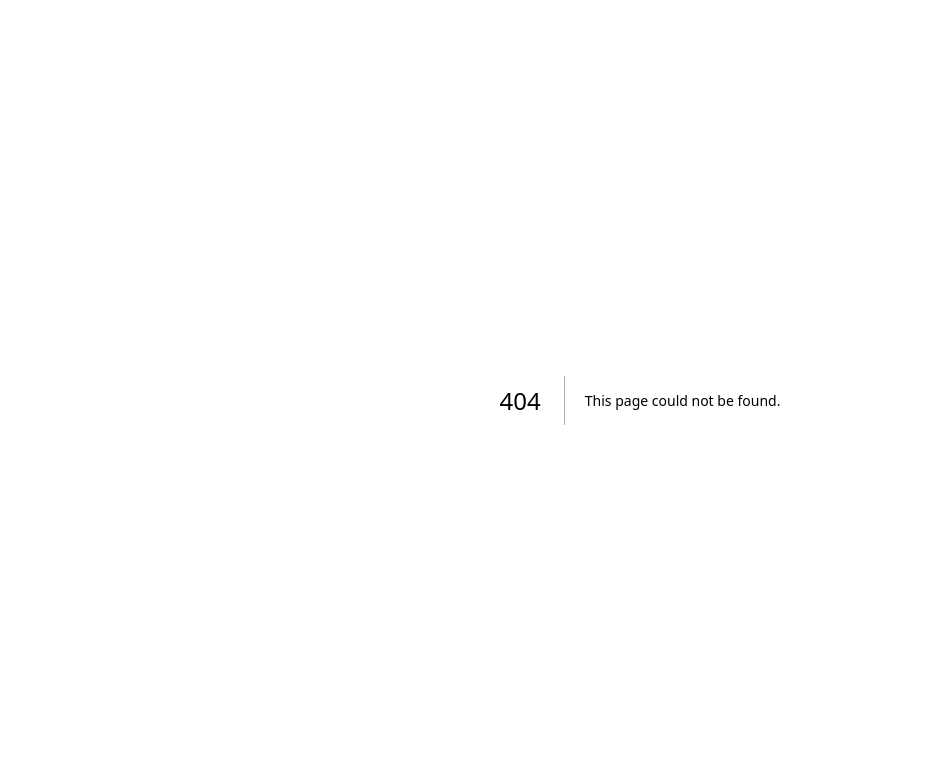
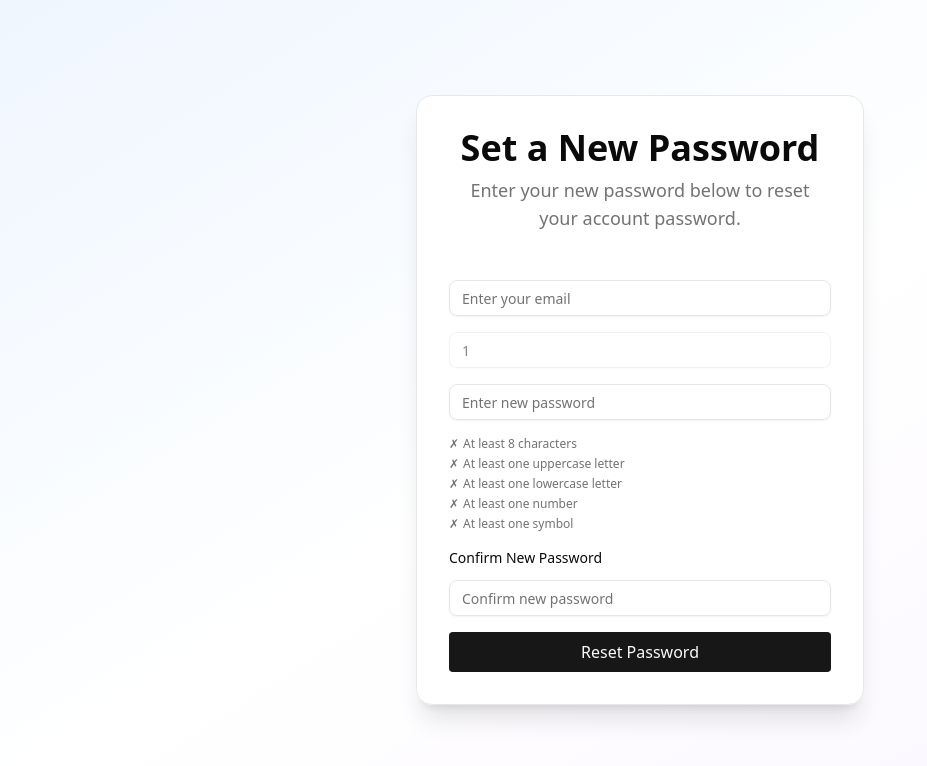
Before and after one commit to RayhanulSumon/next-starter, a Next.js app: page /reset-password/1 in a window 1280 px wide. Before the commit this address had no page. Shown: the top 766 px of the page, without its empty margins (0-927 px from the left). Built offline with nearby package versions, Linux system fonts and the light colour scheme.

Commit message:
reset password new link generated

```diff
--- /dev/null
+++ b/app/(public)/(auth)/reset-password/[token]/page.tsx
@@ -0,0 +1,184 @@
+"use client";
+
+import { useRouter, useSearchParams, useParams } from "next/navigation";
+import { useAuth } from "@/hook/useAuth";
+import Link from "next/link";
+import { Card, CardHeader, CardTitle, CardDescription, CardContent } from "@/components/ui/card";
+import { useForm } from "react-hook-form";
+import { z } from "zod";
+import { zodResolver } from "@hookform/resolvers/zod";
+import { CustomInputField } from "@/components/ui/CustomInputField";
+import { Form } from "@/components/ui/form";
+import { useState, useEffect } from "react";
+
+const resetSchema = z
+  .object({
+    token: z.string().min(1, "Reset code is required"),
+    email: z.string().email("Enter a valid email"),
+    password: z
+      .string()
+      .min(8, "At least 8 characters")
+      .regex(/[A-Z]/, "At least one uppercase letter")
+      .regex(/[a-z]/, "At least one lowercase letter")
+      .regex(/[0-9]/, "At least one number")
+      .regex(/[^A-Za-z0-9]/, "At least one symbol"),
+    passwordConfirmation: z.string().min(8, "Confirm your password"),
+  })
+  .refine((data) => data.password === data.passwordConfirmation, {
+    message: "Passwords do not match",
+    path: ["passwordConfirmation"],
+  });
+
+export default function ResetPasswordTokenPage() {
+  const router = useRouter();
+  const { resetPassword, resetLoading } = useAuth();
+  const params = useParams();
+  const searchParams = useSearchParams();
+  const [resetError, setResetError] = useState<string | null>(null);
+  const [resetSuccess, setResetSuccess] = useState(false);
+
+  // Extract token from URL path and email from query string
+  const token = (params?.token as string) || "";
+  const email = searchParams?.get("email") || "";
+
+  const resetForm = useForm({
+    resolver: zodResolver(resetSchema),
+    defaultValues: {
+      token: token || "",
+      email: email || "",
+      password: "",
+      passwordConfirmation: "",
+    },
+  });
+
+  useEffect(() => {
+    // If token or email changes in URL, update form values
+    resetForm.setValue("token", token || "");
+    resetForm.setValue("email", email || "");
+  }, [token, email, resetForm]);
+
+  const passwordRequirements = [
+    { label: "At least 8 characters", test: (v: string) => v.length >= 8 },
+    { label: "At least one uppercase letter", test: (v: string) => /[A-Z]/.test(v) },
+    { label: "At least one lowercase letter", test: (v: string) => /[a-z]/.test(v) },
+    { label: "At least one number", test: (v: string) => /[0-9]/.test(v) },
+    { label: "At least one symbol", test: (v: string) => /[^A-Za-z0-9]/.test(v) },
+  ];
+
+  return (
+    <main className="flex min-h-screen items-center justify-center bg-gradient-to-br from-blue-50 via-white to-purple-50 px-4 dark:from-gray-950 dark:via-gray-900 dark:to-gray-950">
+      <div className="mx-auto w-full max-w-md">
+        <Card className="w-full rounded-2xl border border-gray-200 bg-white/90 p-8 shadow-xl backdrop-blur-md dark:border-gray-700 dark:bg-gray-900/90">
+          <CardHeader className="space-y-2 text-center">
+            <CardTitle className="text-foreground mb-2 text-3xl font-extrabold md:text-4xl">
+              Set a New Password
+            </CardTitle>
+            <CardDescription className="text-muted-foreground text-base md:text-lg">
+              Enter your new password below to reset your account password.
+            </CardDescription>
+          </CardHeader>
+          <CardContent className="w-full">
+            {resetSuccess ? (
+              <div className="py-8 text-center">
+                <div className="mb-4 text-xl text-green-600">Password reset successful!</div>
+                <p className="text-gray-600">
+                  Your password has been reset. You&apos;ll be redirected to the login page shortly.
+                </p>
+                <Link href="/login" className="mt-4 inline-block text-blue-600 hover:underline">
+                  Login now
+                </Link>
+              </div>
+            ) : (
+              <Form {...resetForm}>
+                <form
+                  onSubmit={resetForm.handleSubmit(async (values) => {
+                    setResetError(null);
+                    try {
+                      await resetPassword({
+                        token: values.token,
+                        email: values.email,
+                        password: values.password,
+                        password_confirmation: values.passwordConfirmation,
+                      });
+                      setResetSuccess(true);
+                      setTimeout(() => {
+                        router.replace("/login");
+                      }, 3000);
+                    } catch (error: unknown) {
+                      if (error instanceof Error) {
+                        setResetError(error.message);
+                      } else {
+                        setResetError("Failed to reset password");
+                      }
+                    }
+                  })}
+                  className="space-y-4"
+                >
+                  <CustomInputField
+                    control={resetForm.control}
+                    name="email"
+                    type="email"
+                    placeholder="Enter your email"
+                    disabled={!!email}
+                    className="!mt-0"
+                  />
+                  <CustomInputField
+                    control={resetForm.control}
+                    name="token"
+                    placeholder="Enter reset code"
+                    disabled={!!token}
+                  />
+                  <CustomInputField
+                    control={resetForm.control}
+                    name="password"
+                    type="password"
+                    placeholder="Enter new password"
+                    disabled={resetLoading}
+                  />
+                  <div className="mt-1 space-y-1">
+                    {passwordRequirements.map((req) => (
+                      <div
+                        key={req.label}
+                        className={`flex items-center gap-1 text-xs ${
+                          req.test(resetForm.watch("password"))
+                            ? "text-success"
+                            : "text-[color:var(--muted-foreground)]"
+                        }`}
+                      >
+                        <span>{req.test(resetForm.watch("password")) ? "✔" : "✗"}</span>{" "}
+                        {req.label}
+                      </div>
+                    ))}
+                  </div>
+                  <CustomInputField
+                    control={resetForm.control}
+                    name="passwordConfirmation"
+                    label="Confirm New Password"
+                    type="password"
+                    placeholder="Confirm new password"
+                    disabled={resetLoading}
+                  />
+                  {resetError && (
+                    <div
+                      className="my-2 flex w-full flex-col items-center justify-center gap-2 rounded-lg border border-[color:var(--destructive)] bg-[color:var(--destructive)/0.1] px-4 py-3 text-center text-sm font-medium text-[color:var(--destructive)] shadow-sm"
+                      role="alert"
+                    >
+                      {resetError}
+                    </div>
+                  )}
+                  <button
+                    type="submit"
+                    className="bg-primary text-primary-foreground hover:bg-primary/90 focus:ring-primary w-full rounded p-2 transition focus:ring-2 focus:outline-none disabled:opacity-50"
+                    disabled={resetLoading}
+                  >
+                    {resetLoading ? "Resetting..." : "Reset Password"}
+                  </button>
+                </form>
+              </Form>
+            )}
+          </CardContent>
+        </Card>
+      </div>
+    </main>
+  );
+}
--- a/app/(public)/(auth)/reset-password/page.tsx
+++ b/app/(public)/(auth)/reset-password/page.tsx
@@ -135,8 +135,7 @@ export default function ResetPasswordPage() {
                           setRequestError("Please provide an email or phone number");
                           return;
                         }
-                        // Debug: log payload
-                        // console.log("Payload sent to API:", payload);
+
                         const response = await requestPasswordReset(payload);
                         setRequestSent(true);
                         if (response.code) {
--- a/app/actions/auth/resetPasswordAction.ts
+++ b/app/actions/auth/resetPasswordAction.ts
@@ -11,8 +11,7 @@ export async function requestPasswordReset(
 ): Promise<ApiClientResponse<PasswordResetResponse | undefined>> {
   return apiFetch<PasswordResetResponse>("/request-password-reset", {
     method: "POST",
-    headers: { "Content-Type": "application/json" },
-    body: JSON.stringify(data),
+    data,
   });
 }
 
```
